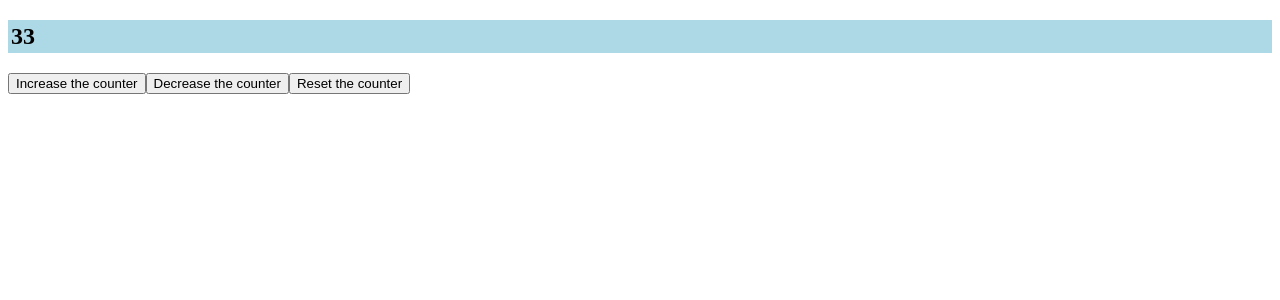
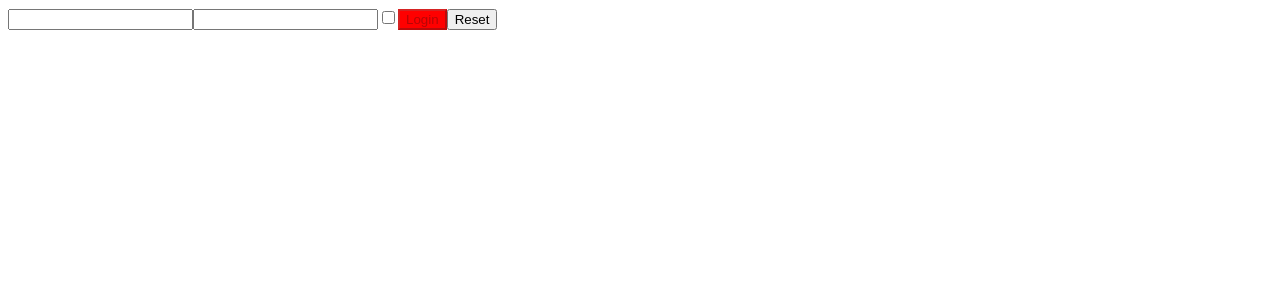
Before and after one commit to BlueBojack/ReactExercise, a React (Vite) app in the folder React_Project/: page / in a window 1280 px wide. Shown: the top 300 px of the page. Built offline with nearby package versions, Linux system fonts and the light colour scheme.

Commit message:
added 62

```diff
--- a/React_Project/src/App.jsx
+++ b/React_Project/src/App.jsx
@@ -4,12 +4,13 @@ import Counter from "./Counter";
 import Colors from "./Colors";
 import TodoList from "./TodoList";
 import Welcome from "./Welcome"
+import Login from "./Login"
 
 
 const App = () => {
    return (
       <>
-        <Counter initialValue={33}/>
+        <Login />
       </>
   )
 }
--- a/React_Project/src/Login.jsx
+++ b/React_Project/src/Login.jsx
@@ -39,13 +39,16 @@ export default function Login({onLogin}) {
         onLogin(data) // here
     }
 
+    const btnBackground = {backgroundColor: data.password.length <= 8 ? 'red' : 'green'};
+
+
     return (
         <>
             <form>
                 <input name="username" type="text" onChange={handleInputChanges} value={data.username}></input>
                 <input name="password" type="password" onChange={handleInputChanges}  value={data.password}></input>
                 <input name="checkbox" type="checkbox"onChange={handleInputChanges} value={data.checkbox}></input>
-                <button type="submit"  disabled= {isButtonDisabled} onClick={handleLogin}>Login</button>
+                <button type="submit"  disabled= {isButtonDisabled} onClick={handleLogin} style={btnBackground} disabled={data.username.length <= 0 || data.password.length <= 0 ? true : false}>Login</button>
                 <button onClick={handleReset} >Reset</button>
             </form>
         </>
```
